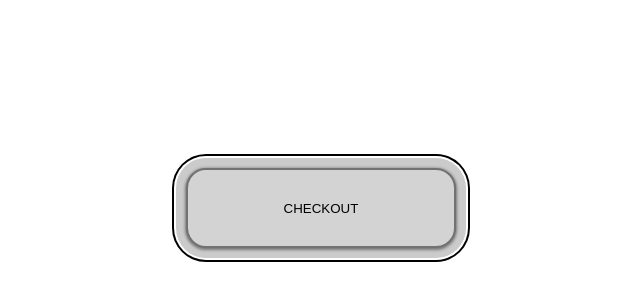
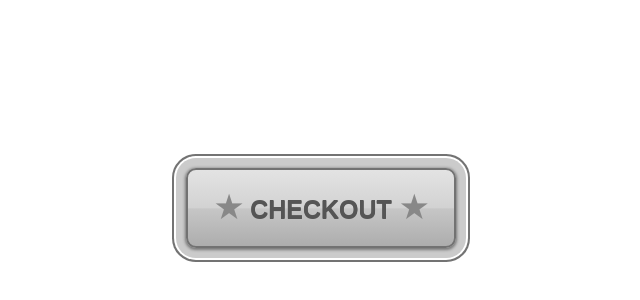
Before and after one commit to BlasToth/CSS, a plain HTML site: page button-sass/index.html in a window 1280 px wide. Shown: the part 192-492 px from the top of the page, without its empty margins (319-959 px from the left). Drawn offline with Linux system fonts and the light colour scheme.

Commit message:
add finished version

```diff
--- a/button-sass/style.sass
+++ b/button-sass/style.sass
@@ -1,3 +1,9 @@
+@mixin star
+    content: " ★"
+    color: #888888
+    font-size: 30px
+    text-shadow: none
+
 *
     box-sizing: border-box
     margin: 0
@@ -14,19 +20,19 @@
     width: 270px
     height: 80px
     border: 2px solid #727272
-    border-radius: 20px
+    border-radius: 10px
     text-transform: uppercase
-    background-color: lightgrey
-    // box-shadow: 2px 2px 2px 1px rgba(0, 0, 0, 0.1)
-    // box-shadow: inset 0 0 3px #ffffff
-    box-shadow: 0 1px 3px 1px #777777, 0 0 0 10px #cbcbcb, 0 0 0 12px #fff, 0 0 0 14px #000
-    // &::before
-    //     content: ""
-    //     position: absolute
-    //     top: 8px
-    //     left: 8px
-    //     right: 8px
-    //     bottom: 8px
-    //     border: 1px solid #666565
-    //     border-radius: 15px
-    //     background: linear-gradient(to top, #B7B7B7 0%,#B7B7B7 50%,#DEDEDE 50%,#DEDEDE 100%)
+    text-shadow: 0 1px 0 #555555
+    font-family: Arial, Helvetica, sans-serif
+    font-weight: 600
+    font-size: 25px
+    color: #555555
+    line-height: 59px
+    background: linear-gradient(to bottom, #e3e3e3 0%, #d2d2d2 50%, #c6c6c6 51%, #adadad 100%)
+    box-shadow: 0 1px 3px 1px #777777, 0 0 0 10px #cbcbcb, 0 0 0 12px #fff, 0 0 0 14px #737373
+    &::before
+        @include star()
+        content: "★ "
+    &::after
+        @include star()
+        content: " ★"
```
Also changed, not shown: button-sass/style.css, 1 other file.
